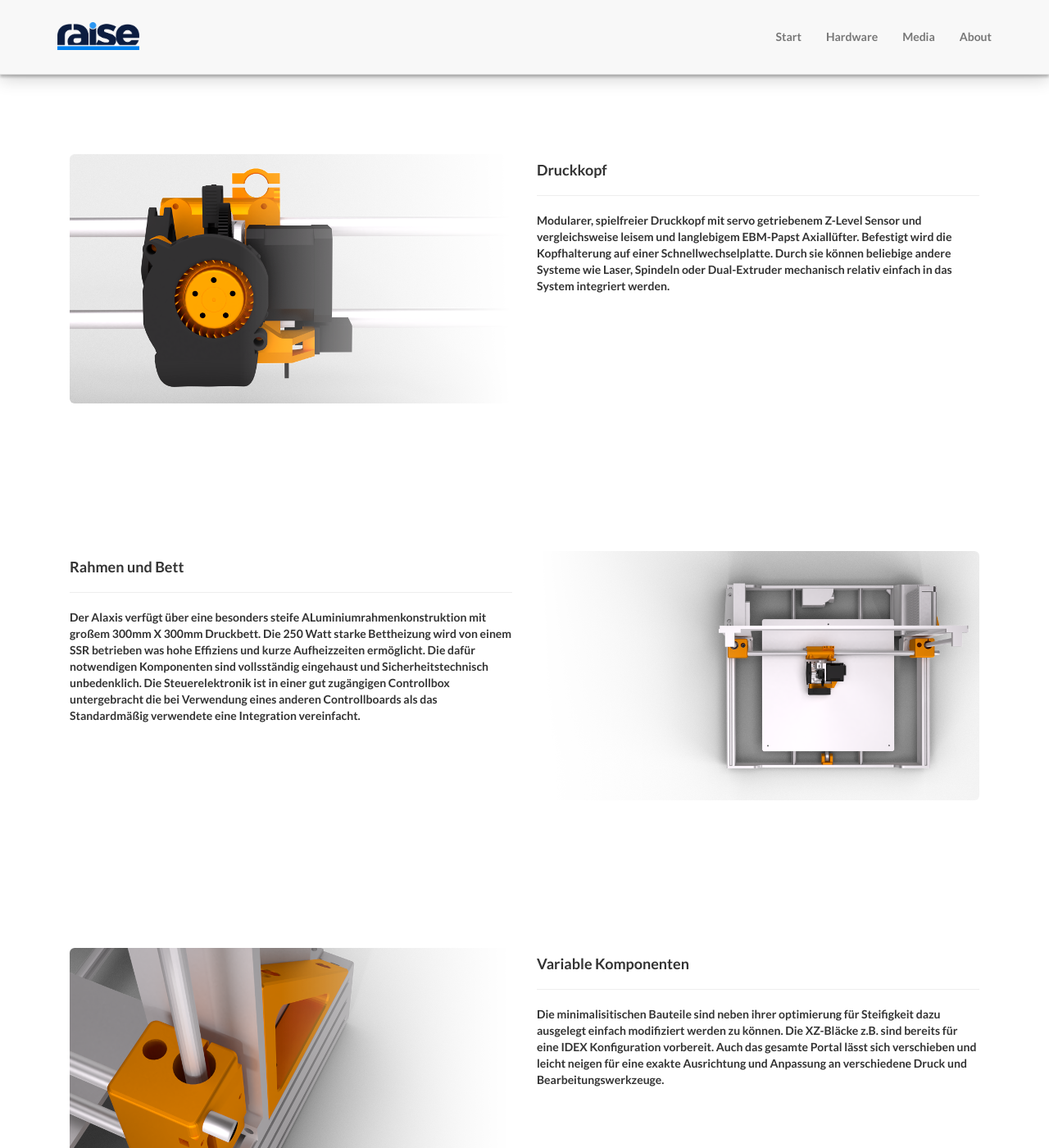
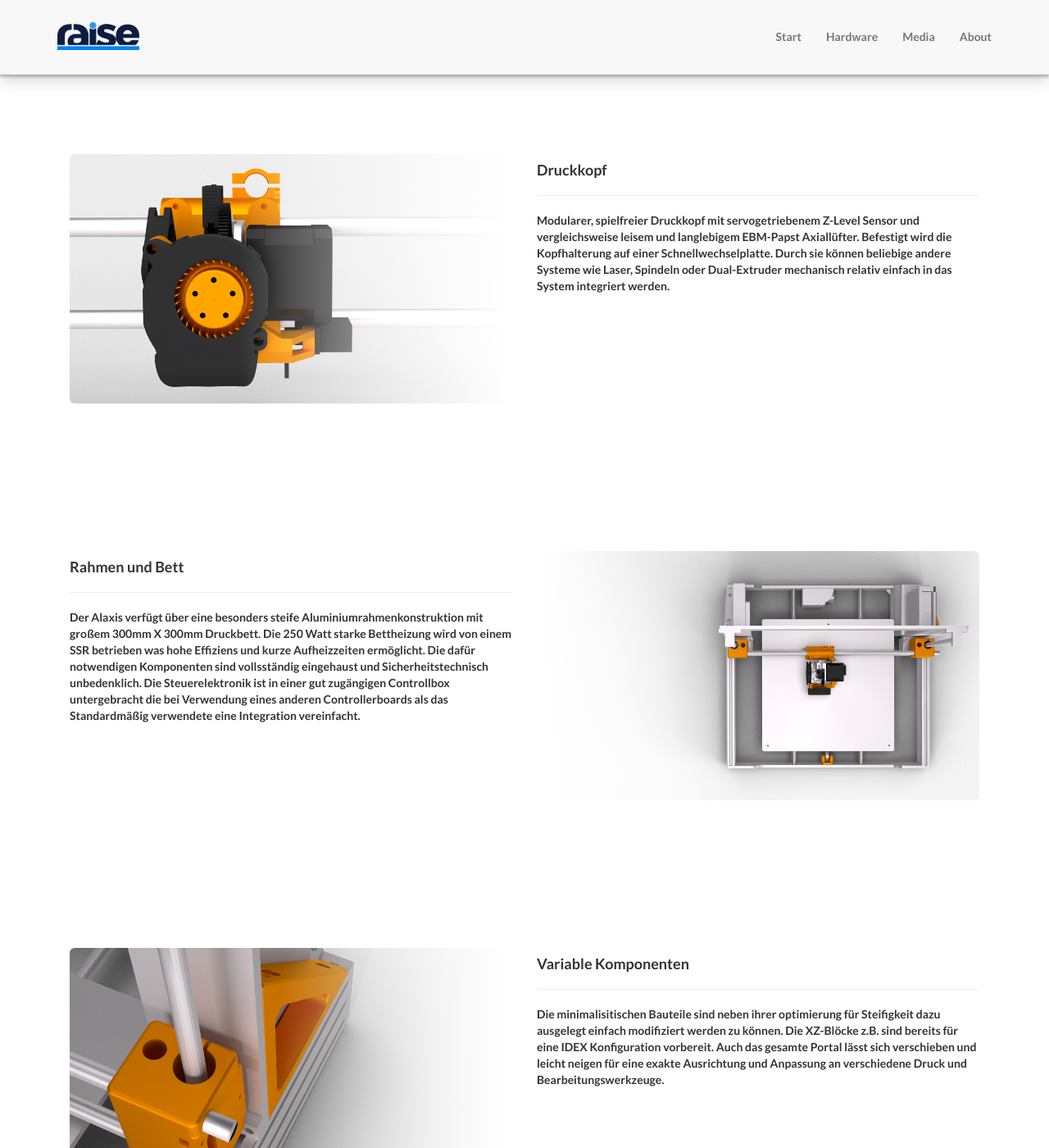
Before and after one commit to BKLronin/BKLronin.github.io, a Jekyll site: the page built from d3.html, in a window 1280 px wide and 1400 px high, scrolled down 1149 px. Shown: the whole window at 82% size. Built offline with Jekyll 4.4.1, drawn with Linux system fonts in a browser that asks for light colours; some of the changed text lies outside the part shown.

Commit message:
9 :dart:

```diff
--- a/d3.html
+++ b/d3.html
@@ -40,7 +40,7 @@
 			<div class="col-lg-6">
 				<h4>Druckkopf</h4>
 				<hr>
-				<p>Modularer, spielfreier Druckkopf mit servo getriebenem Z-Level Sensor und vergleichsweise leisem und langlebigem EBM-Papst Axiallüfter. Befestigt wird die Kopfhalterung auf einer Schnellwechselplatte. Durch sie können beliebige andere Systeme wie Laser, Spindeln oder Dual-Extruder mechanisch relativ einfach in das System integriert werden.</p>
+				<p>Modularer, spielfreier Druckkopf mit servogetriebenem Z-Level Sensor und vergleichsweise leisem und langlebigem EBM-Papst Axiallüfter. Befestigt wird die Kopfhalterung auf einer Schnellwechselplatte. Durch sie können beliebige andere Systeme wie Laser, Spindeln oder Dual-Extruder mechanisch relativ einfach in das System integriert werden.</p>
 			</div>
 		</div>
 	</div>
@@ -53,7 +53,7 @@
 			<div class="col-lg-6">
 				<h4>Rahmen und Bett</h4>
 				<hr>
-				<p>Der Alaxis verfügt über eine besonders steife ALuminiumrahmenkonstruktion mit großem 300mm X 300mm Druckbett. Die 250 Watt starke Bettheizung wird von einem SSR betrieben was hohe Effiziens und kurze Aufheizzeiten ermöglicht. Die dafür notwendigen Komponenten sind vollsständig eingehaust und Sicherheitstechnisch unbedenklich. Die Steuerelektronik ist in einer gut zugängigen Controllbox untergebracht die bei Verwendung eines anderen Controllboards als das Standardmäßig verwendete eine Integration vereinfacht. </p>
+				<p>Der Alaxis verfügt über eine besonders steife Aluminiumrahmenkonstruktion mit großem 300mm X 300mm Druckbett. Die 250 Watt starke Bettheizung wird von einem SSR betrieben was hohe Effiziens und kurze Aufheizzeiten ermöglicht. Die dafür notwendigen Komponenten sind vollsständig eingehaust und Sicherheitstechnisch unbedenklich. Die Steuerelektronik ist in einer gut zugängigen Controllbox untergebracht die bei Verwendung eines anderen Controllerboards als das Standardmäßig verwendete eine Integration vereinfacht. </p>
 			</div>
 
 			<div class="col-lg-6">
@@ -74,7 +74,7 @@
 			<div class="col-lg-6">
 				<h4>Variable Komponenten</h4>
 				<hr>
-				<p>Die minimalisitischen Bauteile sind neben ihrer optimierung für Steifigkeit dazu ausgelegt einfach  modifiziert werden zu können. Die XZ-Bläcke z.B. sind bereits für eine IDEX Konfiguration vorbereit. Auch das gesamte Portal lässt sich verschieben und leicht neigen für eine exakte Ausrichtung und Anpassung an verschiedene Druck und Bearbeitungswerkzeuge.</p>
+				<p>Die minimalisitischen Bauteile sind neben ihrer optimierung für Steifigkeit dazu ausgelegt einfach  modifiziert werden zu können. Die XZ-Blöcke z.B. sind bereits für eine IDEX Konfiguration vorbereit. Auch das gesamte Portal lässt sich verschieben und leicht neigen für eine exakte Ausrichtung und Anpassung an verschiedene Druck und Bearbeitungswerkzeuge.</p>
 			</div>
 		</div>
 	</div>
@@ -133,34 +133,7 @@
 					</table>
 				</div>
 
-				<div class="col-lg-6 animated"fade>
-					<h4>Technische Daten</h4>
-					<table class="table">
-							<hr>
-							<tbody>
-								<tr>
-									<td>Bauraum:</td>
-									<td>270 mm x 270 mm x 270 mm</td>
 
-								</tr>
-								<tr>
-									<td>Druckgeschwindigkeit:</td>
-									<td>60mm/s typisch, 120mm/s max</td>
-
-								</tr>
-								<tr>
-									<td>Extruder:</td>
-									<td>E3D Titan Aero</td>
-
-								</tr>
-								<tr>
-								 <td>Heizbett:</td>
-								 <td>SSR powered 250 Watt</td>
-								</tr>
-
-							</tbody>
-				</table>
-			</div>
 
 
 </div>
```
Also changed, not shown: other parts of d3.html (+2 -2 lines).
